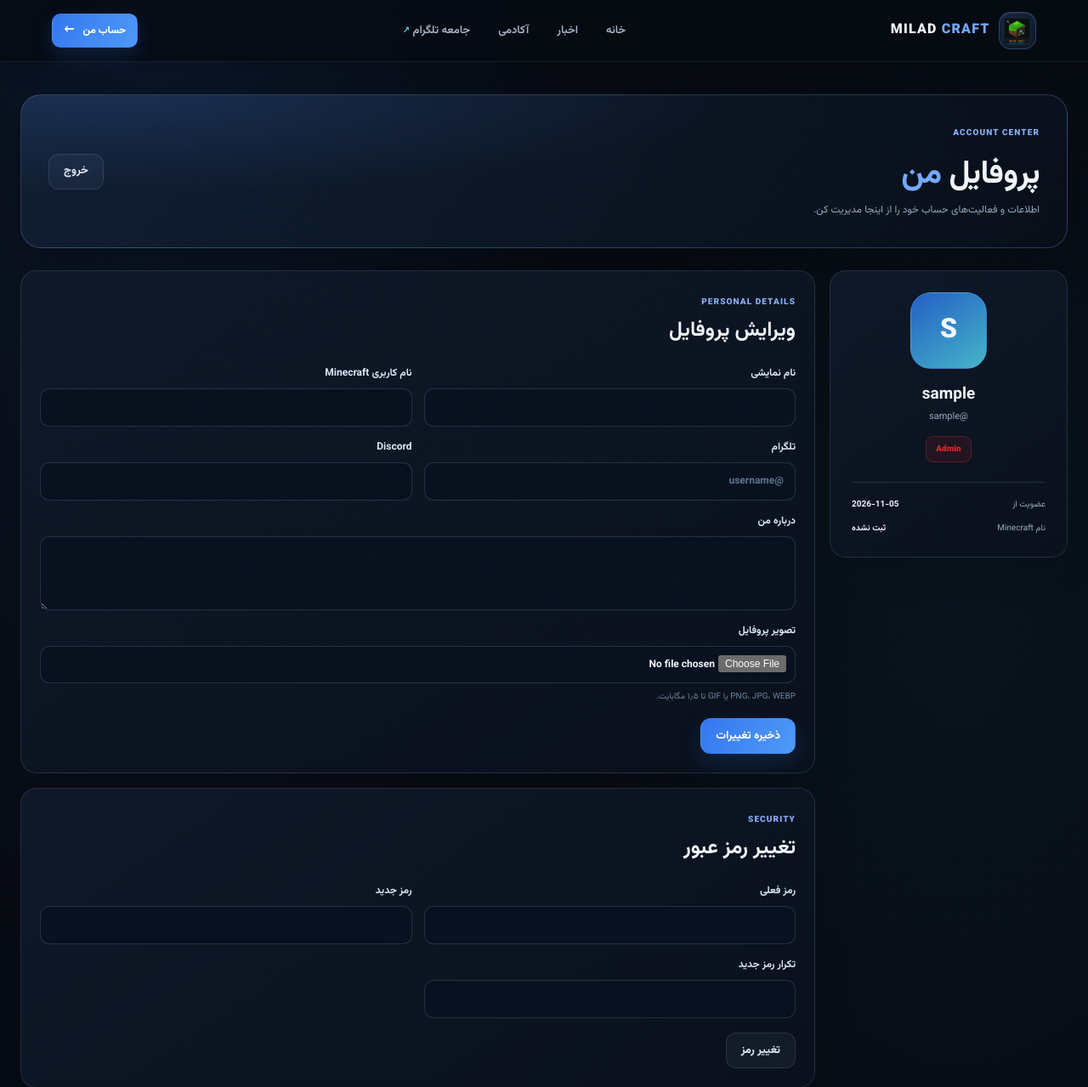
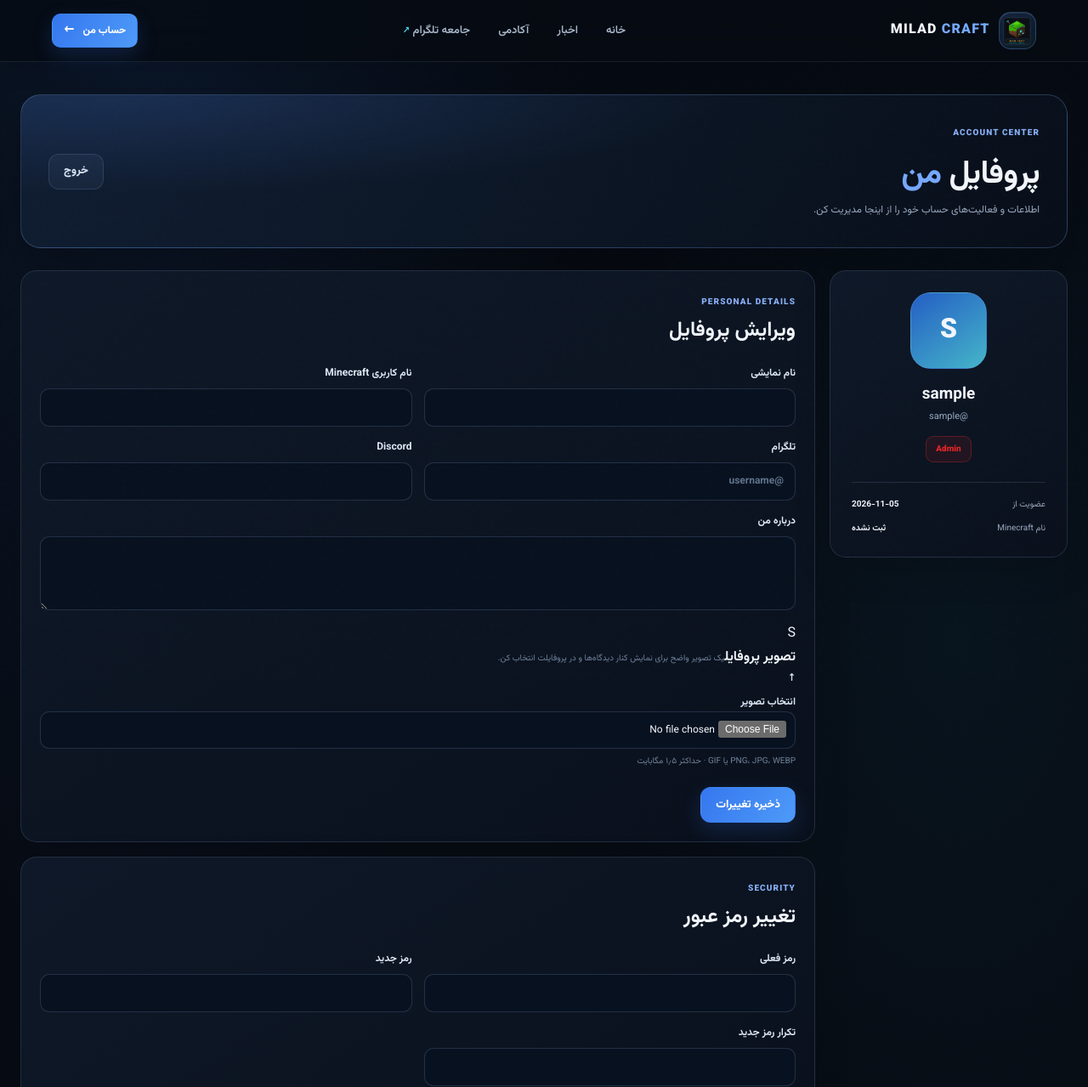
Before and after one commit to Railway206040/Miladcraft-website, a Flask app: page /account/profile in a window 1280 px wide. Shown: the top 1279 px of the page at 85% size. Run offline with Flask 3, Linux system fonts and the light colour scheme; the visitor is signed in with stand-in values (Sample User, id 1); data comes from the database, SQL or seed files in the repository; data that the repository does not hold is empty.

Commit message:
Improve profile avatar picker with live preview

```diff
--- a/templates/account_profile.html
+++ b/templates/account_profile.html
@@ -1,10 +1,40 @@
 {% extends "base.html" %}
-{% block title %}پروفایل من | MILAD CRAFT{% endblock %}
+{% block title %}پروفایل من | MILAD CRAFT<script>
+document.addEventListener('DOMContentLoaded',function(){
+ const input=document.getElementById('avatar-file-input');
+ const preview=document.getElementById('avatar-preview');
+ const fileName=document.getElementById('avatar-file-name');
+ if(!input||!preview)return;
+ input.addEventListener('change',function(){
+  const file=input.files&&input.files[0];
+  if(!file)return;
+  if(!['image/png','image/jpeg','image/webp','image/gif'].includes(file.type)||file.size>1500000){
+   input.value='';
+   fileName.textContent='فرمت نامعتبر یا حجم بیشتر از ۱٫۵ مگابایت است.';
+   fileName.classList.add('avatar-file-error');
+   return;
+  }
+  fileName.classList.remove('avatar-file-error');
+  fileName.textContent=file.name;
+  const reader=new FileReader();
+  reader.onload=function(){preview.innerHTML='';const img=document.createElement('img');img.src=reader.result;img.alt='پیش‌نمایش تصویر پروفایل';preview.appendChild(img);};
+  reader.readAsDataURL(file);
+ });
+});
+</script>
+{% endblock %}
 {% block content %}
 <section class="dashboard-page">
   <div class="dashboard-welcome"><div><span class="eyebrow">ACCOUNT CENTER</span><h1>پروفایل <span>من</span></h1><p>اطلاعات و فعالیت‌های حساب خود را از اینجا مدیریت کن.</p></div><div class="welcome-actions"><form method="post" action="{{ url_for('account_logout') }}">{{ csrf_field() }}<button class="button button-quiet" type="submit">خروج</button></form></div></div>
   <div class="profile-layout"><aside class="profile-summary panel"><div class="profile-avatar">{% if current_account['avatar_url'] %}<img src="{{ current_account['avatar_url'] }}" alt="تصویر پروفایل">{% else %}<span>{{ current_account['username'][:1]|upper }}</span>{% endif %}</div><h2>{{ current_account['display_name'] or current_account['username'] }}</h2><p>@{{ current_account['username'] }}</p><span class="role-pill" style="--role-color:{{ role_colors[current_account['role']] }}">{{ current_role_label }}</span><div class="profile-meta"><div><small>عضویت از</small><b>{{ current_account['created_at'][:10] }}</b></div><div><small>نام Minecraft</small><b>{{ current_account['minecraft_username'] or 'ثبت نشده' }}</b></div>{% if presence %}<div><small>وضعیت سرور</small><b>{{ 'آنلاین' if presence['is_online'] else 'آفلاین / نامشخص' }}</b></div>{% endif %}</div></aside>
-  <div class="profile-main"><section class="panel"><div class="panel-heading"><div><span class="eyebrow">PERSONAL DETAILS</span><h2>ویرایش پروفایل</h2></div></div><form method="post" enctype="multipart/form-data" class="form-stack">{{ csrf_field() }}<div class="form-grid"><label>نام نمایشی<input name="display_name" maxlength="80" required value="{{ current_account['display_name'] }}"></label><label>نام کاربری Minecraft<input name="minecraft_username" maxlength="32" value="{{ current_account['minecraft_username'] }}"></label><label>تلگرام<input name="telegram" maxlength="50" value="{{ current_account['telegram'] }}" placeholder="@username"></label><label>Discord<input name="discord" maxlength="80" value="{{ current_account['discord'] }}"></label><label class="field-full">درباره من<textarea name="bio" maxlength="500" rows="3">{{ current_account['bio'] }}</textarea></label><label class="field-full">تصویر پروفایل<input type="file" name="avatar_file" accept="image/png,image/jpeg,image/webp,image/gif"><small>PNG، JPG، WEBP یا GIF تا ۱٫۵ مگابایت.</small></label></div><button class="button button-primary" type="submit">ذخیره تغییرات</button></form></section>
+  <div class="profile-main"><section class="panel"><div class="panel-heading"><div><span class="eyebrow">PERSONAL DETAILS</span><h2>ویرایش پروفایل</h2></div></div><form method="post" enctype="multipart/form-data" class="form-stack">{{ csrf_field() }}<div class="form-grid"><label>نام نمایشی<input name="display_name" maxlength="80" required value="{{ current_account['display_name'] }}"></label><label>نام کاربری Minecraft<input name="minecraft_username" maxlength="32" value="{{ current_account['minecraft_username'] }}"></label><label>تلگرام<input name="telegram" maxlength="50" value="{{ current_account['telegram'] }}" placeholder="@username"></label><label>Discord<input name="discord" maxlength="80" value="{{ current_account['discord'] }}"></label><label class="field-full">درباره من<textarea name="bio" maxlength="500" rows="3">{{ current_account['bio'] }}</textarea></label><div class="field-full avatar-upload-card">
+  <div class="avatar-upload-preview" id="avatar-preview">{% if current_account['avatar_url'] %}<img src="{{ current_account['avatar_url'] }}" alt="پیش‌نمایش تصویر پروفایل">{% else %}<span>{{ current_account['username'][:1]|upper }}</span>{% endif %}</div>
+  <div class="avatar-upload-copy"><b>تصویر پروفایل</b><small>یک تصویر واضح برای نمایش کنار دیدگاه‌ها و در پروفایلت انتخاب کن.</small>
+    <label class="avatar-picker-button" for="avatar-file-input"><span class="avatar-picker-icon">↑</span><span>انتخاب تصویر</span></label>
+    <input class="avatar-file-input" id="avatar-file-input" type="file" name="avatar_file" accept="image/png,image/jpeg,image/webp,image/gif">
+    <small id="avatar-file-name">PNG، JPG، WEBP یا GIF · حداکثر ۱٫۵ مگابایت</small>
+  </div>
+</div></div><button class="button button-primary" type="submit">ذخیره تغییرات</button></form></section>
   <section class="panel"><div class="panel-heading"><div><span class="eyebrow">SECURITY</span><h2>تغییر رمز عبور</h2></div></div><form method="post" action="{{ url_for('change_password') }}" class="form-stack">{{ csrf_field() }}<div class="form-grid"><label>رمز فعلی<input type="password" name="current_password" required autocomplete="current-password"></label><label>رمز جدید<input type="password" name="new_password" required minlength="10" autocomplete="new-password"></label><label>تکرار رمز جدید<input type="password" name="confirm_password" required minlength="10" autocomplete="new-password"></label></div><button class="button button-quiet" type="submit">تغییر رمز</button></form></section>
   {% if current_account['role'] != 'player' %}<section class="panel" id="warnings"><div class="panel-heading"><div><span class="eyebrow">STAFF ACTIVITY</span><h2>فعالیت‌های من</h2></div></div>{% for item in activity %}<div class="activity-row"><span class="activity-marker"></span><div><b>{{ item['event_type'] }}</b><p>{{ item['details'] }}</p><small>{{ item['created_at'] }}</small></div></div>{% else %}<div class="empty-state">هنوز فعالیتی ثبت نشده است.</div>{% endfor %}</section><section class="panel"><div class="panel-heading"><div><span class="eyebrow">WARNINGS</span><h2>اخطارهای من</h2></div></div>{% for item in warnings %}<div class="list-row"><div><b>{{ item['reason'] }}</b><small>صادرکننده: {{ item['issued_by'] }} · {{ item['created_at'] }}</small>{% if item['evidence_data'] %}<a href="{{ item['evidence_data'] }}" target="_blank" rel="noopener">مشاهده مدرک</a>{% elif item['evidence_url'] %}<a href="{{ item['evidence_url'] }}" target="_blank" rel="noopener">مشاهده مدرک</a>{% endif %}</div></div>{% else %}<div class="empty-state">اخطاری برای نمایش وجود ندارد.</div>{% endfor %}</section>{% endif %}
   <section class="panel"><div class="panel-heading"><div><span class="eyebrow">NOTIFICATIONS</span><h2>اعلان‌ها {% if unread_count %}<span class="count-badge">{{ unread_count }}</span>{% endif %}</h2></div></div>{% for item in notifications %}<div class="notification-row {% if not item['is_read'] %}notification-unread{% endif %}"><div><b>{{ item['title'] }}</b><p>{{ item['body'] }}</p><small>{{ item['created_at'] }}</small></div><form method="post" action="{{ url_for('notification_read',notification_id=item['id']) }}">{{ csrf_field() }}<button class="button button-quiet button-small" type="submit">{{ 'خوانده شد' if item['is_read'] else 'مشاهده' }}</button></form></div>{% else %}<div class="empty-state">اعلانی وجود ندارد.</div>{% endfor %}</section>
```
